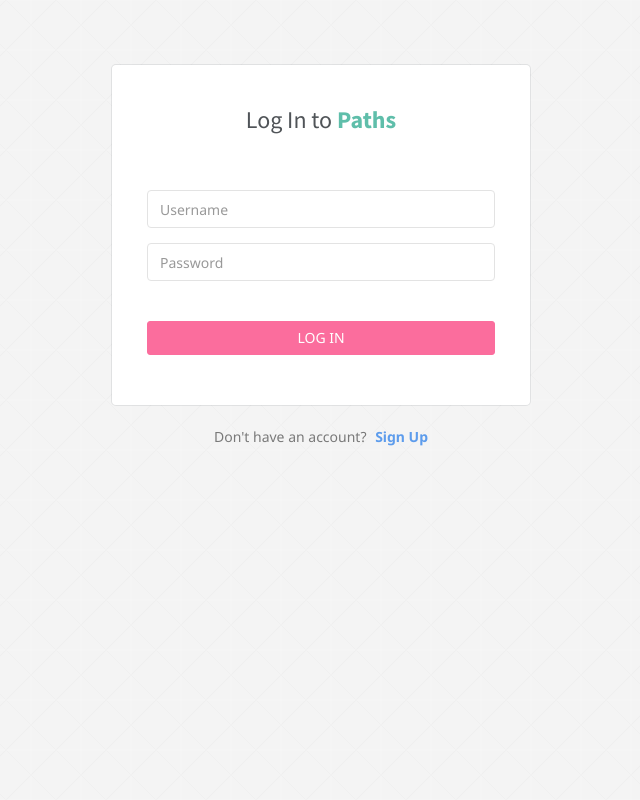
After one commit to edramos/path00, a Django app: page /login/ in a window 1280 px wide. The commit adds this page. Shown: the whole page, without its empty margins (319-959 px from the left). Run offline with Django 3.2, Linux system fonts and the light colour scheme; some libraries are stand-ins or nearby versions.

Commit message:
Added templates

```diff
--- /dev/null
+++ b/general/templates/general/baseExt.html
@@ -0,0 +1,60 @@
+{% load staticfiles %}
+<html class=" js flexbox flexboxlegacy canvas canvastext webgl no-touch geolocation postmessage no-websqldatabase indexeddb hashchange history draganddrop websockets rgba hsla multiplebgs backgroundsize borderimage borderradius boxshadow textshadow opacity cssanimations csscolumns cssgradients no-cssreflections csstransforms csstransforms3d csstransitions fontface generatedcontent video audio localstorage sessionstorage webworkers applicationcache svg inlinesvg smil svgclippaths" style="">
+<head>
+<meta http-equiv="content-type" content="text/html; charset=UTF-8">
+        <meta charset="utf-8">
+        <meta name="viewport" content="width=device-width, initial-scale=1.0">
+        <meta name="description" content="A fully featured admin theme which can be used to build CRM, CMS, etc.">
+        <meta name="author" content="Ed R.">
+
+        <link rel="shortcut icon" href="http://coderthemes.com/ubold_1.2/light/assets/images/favicon_1.ico">
+
+        <title>Paths - Python</title>
+
+    <link href="{% static 'bootstrap-3.3.6/css/bootstrap.min.css' %}" rel="stylesheet" type="text/css">
+	<link href="{% static 'theme/core.css' %}" rel="stylesheet" type="text/css">
+	<link href="{% static 'theme/components.css' %}" rel="stylesheet" type="text/css">
+	<link href="{% static 'theme/icons.css' %}" rel="stylesheet" type="text/css">
+	<link href="{% static 'theme/pages.css' %}" rel="stylesheet" type="text/css">
+	<link href="{% static 'theme/responsive.css' %}" rel="stylesheet" type="text/css">
+
+</head>
+
+<body class="widescreen">
+
+        <div style="display: none;" class="animationload">
+            <div style="display: none;" class="loader"></div>
+        </div>
+
+        <div class="account-pages"></div>
+        <div class="clearfix"></div>
+        <div class="wrapper-page">
+
+            {% block content %}
+			{% endblock %}
+
+        </div>
+
+
+    	<script>
+            var resizefunc = [];
+        </script>
+
+        <!-- jQuery  -->
+         <script src="{% static 'theme/jquery_007.js' %}"></script>
+        <script src="{% static 'theme/bootstrap.js' %}"></script>
+        <script src="{% static 'theme/detect.js' %}"></script>
+        <script src="{% static 'theme/fastclick.js' %}"></script>
+        <script src="{% static 'theme/jquery_003.js' %}"></script>
+        <script src="{% static 'theme/jquery_006.js' %}"></script>
+        <script src="{% static 'theme/waves.js' %}"></script>
+        <script src="{% static 'theme/wow.js' %}"></script>
+        <script src="{% static 'theme/jquery_005.js' %}"></script>
+        <script src="{% static 'theme/jquery_004.js' %}"></script>
+
+        <script src="{% static 'theme/jquery_002.js' %}"></script>
+        <script src="{% static 'theme/jquery.js' %}"></script>
+
+
+</body>
+</html>
--- /dev/null
+++ b/general/urls.py
@@ -0,0 +1,6 @@
+from django.conf.urls import url
+from . import views
+
+urlpatterns = [
+    url(r'^$', views.index, name='index')
+]
--- a/general/views.py
+++ b/general/views.py
@@ -1,3 +1,4 @@
 from django.shortcuts import render
 
-# Create your views here.
+def index(request):
+    return render(request, 'general/index.html')
--- a/path00/urls.py
+++ b/path00/urls.py
@@ -14,9 +14,11 @@ Including another URLconf
     2. Import the include() function: from django.conf.urls import url, include
     3. Add a URL to urlpatterns:  url(r'^blog/', include(blog_urls))
 """
-from django.conf.urls import url
+from django.conf.urls import url, include
 from django.contrib import admin
 
 urlpatterns = [
+    url(r'^', include('users.urls')),
+    url(r'^', include('general.urls')),
     url(r'^admin/', admin.site.urls),
 ]
--- a/static/theme/pages.css
+++ b/static/theme/pages.css
@@ -1692,7 +1692,7 @@
    Accounts pages
 ============= */
 .account-pages {
-  background: url("../images/agsquare.png");
+  background: url("../theme/images/agsquare.png");
   position: absolute;
   height: 100%;
   width: 100%;
--- /dev/null
+++ b/users/templates/users/login.html
@@ -0,0 +1,49 @@
+{% extends 'general/baseExt.html' %}
+
+{% block content %}
+<div class=" card-box">
+<div class="panel-heading">
+	<h3 class="text-center"> Log In to <strong class="text-custom">Paths</strong> </h3>
+</div>
+
+<div class="panel-body">
+<form class="form-horizontal m-t-20" action="index.html">
+
+    <div class="form-group ">
+        <div class="col-xs-12">
+            <input class="form-control" required placeholder="Username" type="text">
+        </div>
+    </div>
+
+    <div class="form-group">
+        <div class="col-xs-12">
+            <input class="form-control" required placeholder="Password" type="password">
+        </div>
+    </div>
+
+    <!-- <div class="form-group ">
+        <div class="col-xs-12">
+            <div class="checkbox checkbox-primary">
+                <input id="checkbox-signup" type="checkbox">
+                <label for="checkbox-signup">Remember me</label>
+            </div>
+
+        </div>
+    </div> -->
+
+    <div class="form-group text-center m-t-40">
+        <div class="col-xs-12">
+            <button class="btn btn-pink btn-block text-uppercase waves-effect waves-light" type="submit">Log In</button>
+        </div>
+    </div>
+
+</form>
+</div>
+</div>
+
+<div class="row">
+	<div class="col-sm-12 text-center">
+		<p>Don't have an account? <a href="{% url 'signupPage' %}" class="text-primary m-l-5"><b>Sign Up</b></a></p>
+	</div>
+</div>
+{% endblock %}
--- /dev/null
+++ b/users/urls.py
@@ -0,0 +1,7 @@
+from django.conf.urls import url
+from . import views
+
+urlpatterns = [
+    url(r'^signup/$', views.toSignup, name='signupPage'),
+    url(r'^login/$', views.toLogin, name='loginPage')
+]
--- a/users/views.py
+++ b/users/views.py
@@ -1,3 +1,7 @@
 from django.shortcuts import render
 
-# Create your views here.
+def toSignup(request):
+    return render(request, 'users/signup.html')
+
+def toLogin(request):
+    return render(request, 'users/login.html')
```
Also changed, not shown: general/templates/general/index.html (added, +9 -0 lines), users/forms.py (added, +7 -0 lines), users/templates/users/signup.html (added, +49 -0 lines), static/theme/images/agsquare.png (added).
